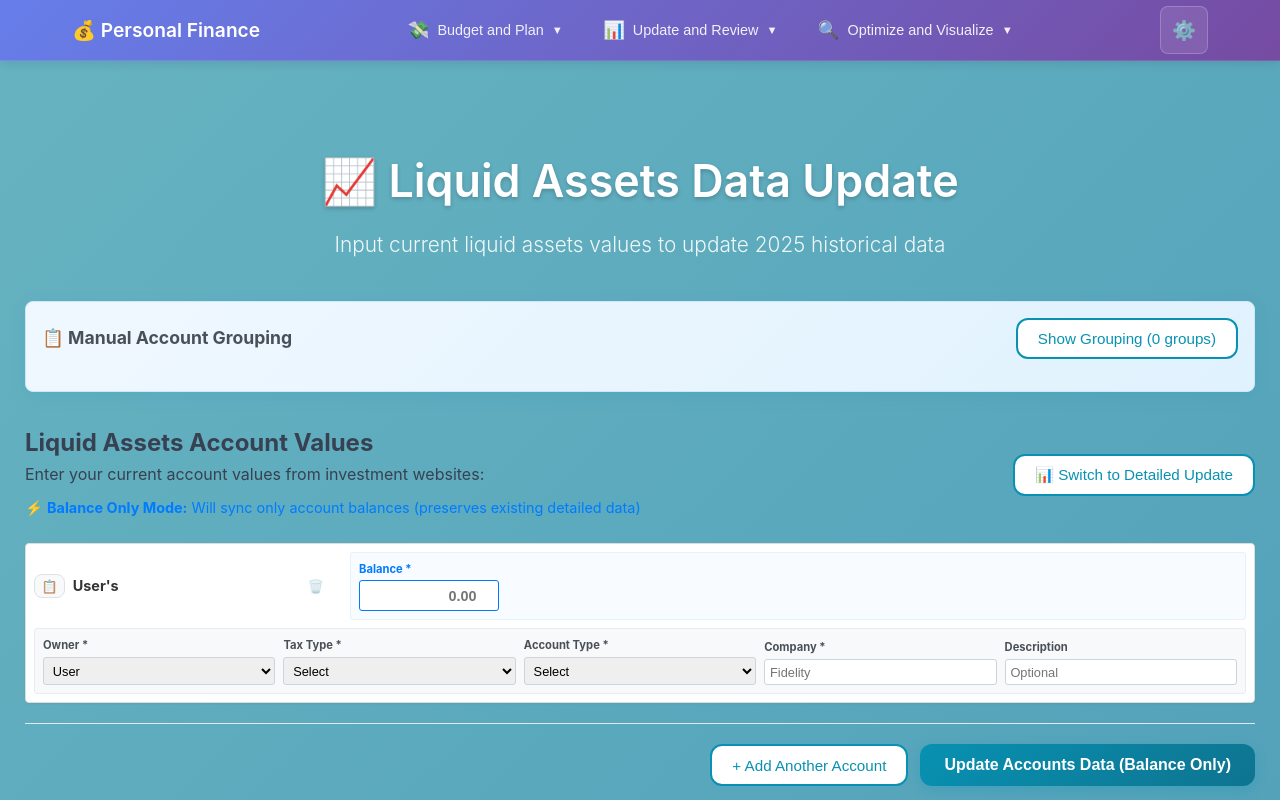
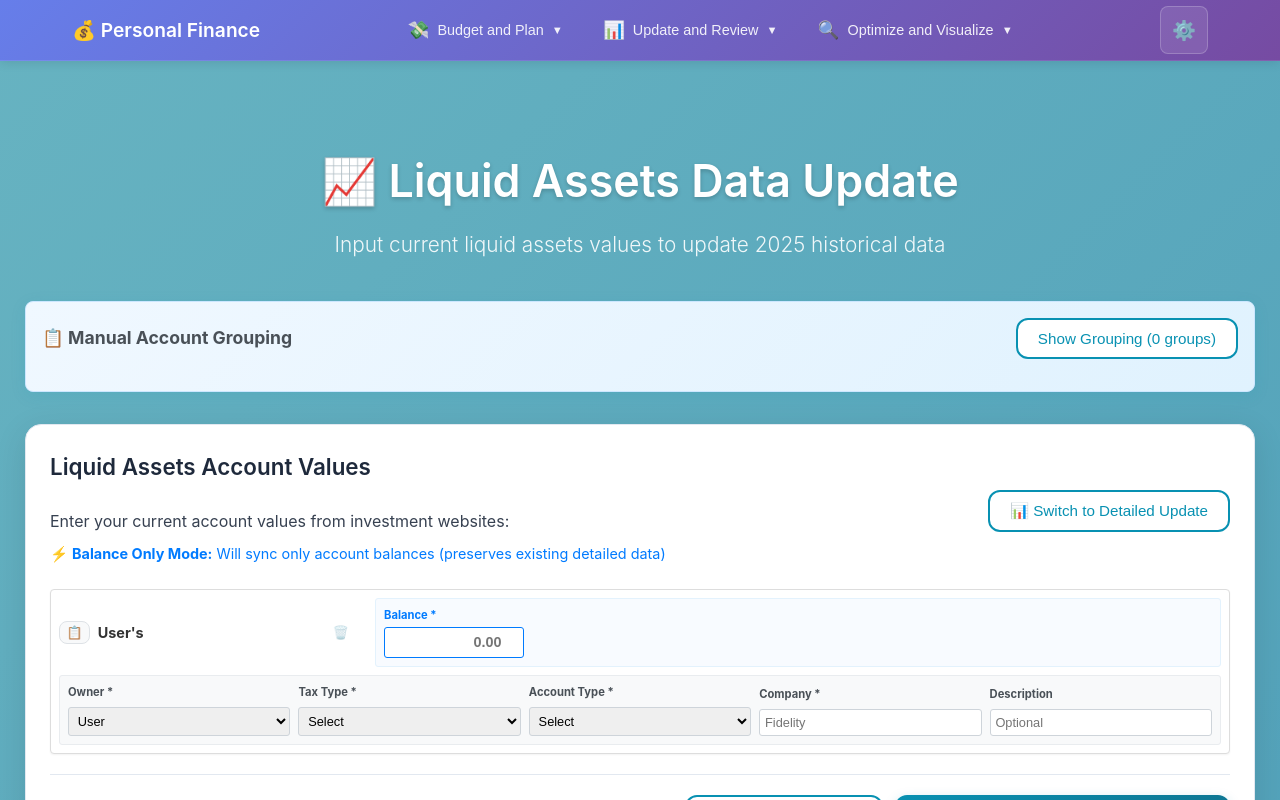
Before and after one commit to smdion/PersonalFinance, a React (Create React App) app: page /liquid-assets in a window 1280 px wide. Shown: the top 800 px of the page. Built offline with nearby package versions, Linux system fonts and the light colour scheme.

Commit message:
More data structure updates.

```diff
--- a/public/demo/import_file.json
+++ b/public/demo/import_file.json
@@ -1201,7 +1201,7 @@
       ]
     }
   ],
-  "liquidAccountGroups": {},
+  "liquidAssetsAccountGroups": {},
   "nameMapping": {},
   "exportedAt": "2025-01-15T12:00:00.000Z",
   "version": "2.0.0"
--- a/src/components/LiquidAssets.js
+++ b/src/components/LiquidAssets.js
@@ -174,14 +174,14 @@ const LiquidAssets = () => {
 
     window.addEventListener('resetAllData', handleResetAllData);
     window.addEventListener('sharedAccountsUpdated', handleSharedAccountsUpdated);
-    window.addEventListener('liquidAccountGroupsUpdated', handleManualGroupsUpdated);
+    window.addEventListener('liquidAssetsAccountGroupsUpdated', handleManualGroupsUpdated);
     window.addEventListener('liquidAssetsInputsUpdated', handleLiquidAssetsInputsUpdated);
 
     // Cleanup event listeners
     return () => {
       window.removeEventListener('resetAllData', handleResetAllData);
       window.removeEventListener('sharedAccountsUpdated', handleSharedAccountsUpdated);
-      window.removeEventListener('liquidAccountGroupsUpdated', handleManualGroupsUpdated);
+      window.removeEventListener('liquidAssetsAccountGroupsUpdated', handleManualGroupsUpdated);
       window.removeEventListener('liquidAssetsInputsUpdated', handleLiquidAssetsInputsUpdated);
     };
   }, []);
--- a/src/styles/liquid-assets.css
+++ b/src/styles/liquid-assets.css
@@ -1,5 +1,144 @@
 /* ===================================================================
-   PORTFOLIO PAGE STYLING
+   LIQUID ASSETS PAGE STYLING
+   ================================================================ */
+
+/* Liquid Assets Accounts Section */
+.liquid-assets-accounts {
+  background: white;
+  border: 1px solid #e2e8f0;
+  border-radius: 16px;
+  padding: 24px;
+  margin-bottom: 24px;
+  box-shadow: 0 8px 32px rgba(0, 0, 0, 0.1);
+}
+
+.liquid-assets-accounts h2 {
+  margin: 0 0 24px 0;
+  color: #1e293b;
+  font-size: 1.4rem;
+  font-weight: 600;
+}
+
+/* Liquid Assets Records Section */
+.liquid-assets-records-section {
+  background: white;
+  border: 1px solid #e2e8f0;
+  border-radius: 16px;
+  padding: 24px;
+  margin-bottom: 24px;
+  box-shadow: 0 8px 32px rgba(0, 0, 0, 0.1);
+}
+
+.liquid-assets-records-header {
+  display: flex;
+  justify-content: space-between;
+  align-items: center;
+  margin-bottom: 16px;
+  flex-wrap: wrap;
+  gap: 12px;
+}
+
+.liquid-assets-records-header h2 {
+  margin: 0;
+  color: #1e293b;
+  font-size: 1.4rem;
+  font-weight: 600;
+}
+
+.liquid-assets-records-controls {
+  display: flex;
+  gap: 8px;
+  align-items: center;
+  flex-wrap: wrap;
+}
+
+.liquid-assets-records-list {
+  display: flex;
+  flex-direction: column;
+  gap: 1rem;
+}
+
+.liquid-assets-record {
+  background: #f8fafc;
+  border: 1px solid #e5e7eb;
+  border-radius: 6px;
+  padding: 1rem;
+}
+
+/* Account Row Styling */
+.account-row {
+  border: 1px solid #ddd;
+  border-radius: 4px;
+  padding: 0.5rem;
+  background-color: #ffffff;
+  box-shadow: 0 1px 2px rgba(0,0,0,0.05);
+}
+
+.account-main-row {
+  display: flex;
+  align-items: center;
+  gap: 1rem;
+  min-height: 2.5rem;
+}
+
+.account-info {
+  display: flex;
+  align-items: center;
+  gap: 0.5rem;
+  min-width: 300px;
+}
+
+.financial-data {
+  flex: 1;
+  display: flex;
+  align-items: center;
+  gap: 0.75rem;
+  background-color: #f8fbff;
+  padding: 0.5rem;
+  border-radius: 3px;
+  border: 1px solid #e3f2fd;
+}
+
+.balance-field {
+  flex: 0 0 140px;
+}
+
+.financial-field {
+  flex: 0 0 110px;
+}
+
+.setup-fields {
+  margin-top: 0.5rem;
+  padding: 0.5rem;
+  background-color: #f8f9fa;
+  border-radius: 3px;
+  border: 1px solid #e9ecef;
+}
+
+.field-group-small {
+  display: flex;
+  flex-direction: column;
+  gap: 0.25rem;
+}
+
+/* Accounts List */
+.accounts-list {
+  display: flex;
+  flex-direction: column;
+  gap: 0.5rem;
+}
+
+/* Bulk Actions */
+.bulk-actions {
+  padding: 0.75rem;
+  background-color: #f8f9fa;
+  border-radius: 6px;
+  margin-bottom: 1rem;
+  border: 1px solid #dee2e6;
+}
+
+/* ===================================================================
+   PORTFOLIO PAGE STYLING (LEGACY)
    ================================================================ */
 
 /* Asset/Liability Manager Styles */
--- a/src/utils/localStorage.js
+++ b/src/utils/localStorage.js
@@ -25,7 +25,7 @@ export const STORAGE_KEYS = {
   LIQUID_ASSETS_RECORDS: 'liquidAssetsRecords',
   LIQUID_ASSETS_INPUTS: 'liquidAssetsInputs',
   SHARED_ACCOUNTS: 'sharedAccounts',
-  MANUAL_ACCOUNT_GROUPS: 'liquidAccountGroups',
+  MANUAL_ACCOUNT_GROUPS: 'liquidAssetsAccountGroups',
   PRIMARY_HOME_DATA: 'primaryHomeData',
   ASSET_LIABILITY_DATA: 'assetLiabilityData'
 };
@@ -496,7 +496,7 @@ export const exportAllData = () => {
     liquidAssetsRecords: getLiquidAssetsRecords(),
     liquidAssetsInputs: getLiquidAssetsInputs(),
     sharedAccounts: getSharedAccounts(),
-    liquidAccountGroups: getManualAccountGroups(),
+    liquidAssetsAccountGroups: getManualAccountGroups(),
     // Include name mapping for data integrity
     nameMapping: getNameMapping()
   };
@@ -942,7 +942,7 @@ export const exportAllAsCSV = () => {
       ]);
     });
 
-    exports.liquidAccountGroups = {
+    exports.liquidAssetsAccountGroups = {
       filename: `manual_account_groups_${timestamp}.csv`,
       content: rows.map(row =>
         row.map(value => {
@@ -1254,8 +1254,8 @@ export const importAllData = (importData) => {
       importedSections.push('Liquid Assets Inputs');
     }
 
-    if (importData.liquidAccountGroups !== undefined || importData.manualAccountGroups !== undefined || importData.manual_account_groups !== undefined) {
-      setManualAccountGroups(importData.liquidAccountGroups || importData.manualAccountGroups || importData.manual_account_groups);
+    if (importData.liquidAssetsAccountGroups !== undefined) {
+      setManualAccountGroups(importData.liquidAssetsAccountGroups);
       importedSections.push('Manual Account Groups');
     }
 
@@ -1289,7 +1289,7 @@ export const importAllData = (importData) => {
       dispatchGlobalEvent('accountDataUpdated');
       dispatchGlobalEvent('sharedAccountsUpdated');
       dispatchGlobalEvent('liquidAssetsInputsUpdated');
-      dispatchGlobalEvent('liquidAccountGroupsUpdated');
+      dispatchGlobalEvent('liquidAssetsAccountGroupsUpdated');
     }, 100);
 
     return {
@@ -1305,7 +1305,6 @@ export const importAllData = (importData) => {
 
 // Helper function to import data directly from a JavaScript object (for debugging)
 export const importDataDirectly = (jsonData) => {
-  console.log('Direct import data:', jsonData);
   return importAllData(jsonData);
 };
 
@@ -1426,7 +1425,7 @@ export const clearAllAppData = () => {
       'portfolioRecords',
       'portfolioInputs',
       'sharedAccounts',
-      'liquidAccountGroups',
+      'liquidAssetsAccountGroups',
       'savingsData'
     ];
 
@@ -1933,12 +1932,8 @@ export const getLiquidAssetsInputs = () => {
 
 // Set current liquid assets inputs (form data)
 export const setLiquidAssetsInputs = (inputs) => {
-  console.log('🔧 setLiquidAssetsInputs called with:', inputs.length, 'inputs');
-  console.log('🔧 Storage key:', STORAGE_KEYS.LIQUID_ASSETS_INPUTS);
-  console.log('🔧 Input data sample:', inputs[0]);
 
   const result = setToStorage(STORAGE_KEYS.LIQUID_ASSETS_INPUTS, inputs);
-  console.log('🔧 setToStorage result:', result);
 
   if (result) {
     // Notify components that liquid assets inputs have been updated
@@ -1947,7 +1942,6 @@ export const setLiquidAssetsInputs = (inputs) => {
     }, 50);
   }
 
-  console.log('🔧 setLiquidAssetsInputs returning:', result);
   return result;
 };
 
@@ -2191,7 +2185,6 @@ export const initializeSharedAccounts = () => {
   if (sharedAccounts.length === 0) {
     // First time setup - sync existing accounts
     const syncResult = syncAllAccountsToShared();
-    console.log('Initialized shared accounts:', syncResult);
     return syncResult;
   }
 
@@ -2224,7 +2217,7 @@ export const setManualAccountGroups = (groups) => {
   if (result) {
     // Notify components that manual groups have been updated
     setTimeout(() => {
-      dispatchGlobalEvent('liquidAccountGroupsUpdated', groups);
+      dispatchGlobalEvent('liquidAssetsAccountGroupsUpdated', groups);
     }, 50);
   }
   return result;
@@ -2422,13 +2415,6 @@ export const getUnusedAccounts = () => {
     !usedAccountNames.has(account.accountName)
   );
 
-  console.log('🎯 Accounts filter:', {
-    totalAvailable: allAccounts.length,
-    alreadyUsed: usedAccountNames.size,
-    unused: unusedAccounts.length,
-    usedAccountNames: Array.from(usedAccountNames)
-  });
-
   return unusedAccounts;
 };
 
@@ -2485,7 +2471,7 @@ export const clearManualAccountGroups = () => {
   const result = setToStorage(STORAGE_KEYS.MANUAL_ACCOUNT_GROUPS, {});
   if (result) {
     setTimeout(() => {
-      dispatchGlobalEvent('liquidAccountGroupsUpdated', {});
+      dispatchGlobalEvent('liquidAssetsAccountGroupsUpdated', {});
     }, 50);
   }
   return result;
@@ -2617,16 +2603,11 @@ export const syncPaycheckToAnnual = () => {
 // Asset Liability data utilities
 export const getAssetLiabilityData = () => {
   const data = getFromStorage(STORAGE_KEYS.ASSET_LIABILITY_DATA, {});
-  console.log('📦 localStorage getAssetLiabilityData - Retrieved data:', data);
-  console.log('📦 localStorage getAssetLiabilityData - Storage key:', STORAGE_KEYS.ASSET_LIABILITY_DATA);
   return data;
 };
 
 export const setAssetLiabilityData = (data) => {
-  console.log('📦 localStorage setAssetLiabilityData - Storing data:', data);
-  console.log('📦 localStorage setAssetLiabilityData - Storage key:', STORAGE_KEYS.ASSET_LIABILITY_DATA);
   const result = setToStorage(STORAGE_KEYS.ASSET_LIABILITY_DATA, data);
-  console.log('📦 localStorage setAssetLiabilityData - Store result:', result);
   if (result) {
     setTimeout(() => {
       dispatchGlobalEvent('assetLiabilityDataUpdated', data);
```
Also changed, not shown: src/components/AssetLiabilityManager.js (+0 -7 lines), src/components/PrimaryHome.js (+0 -19 lines), 1 other file (tests, documents, lock files or other folders).
